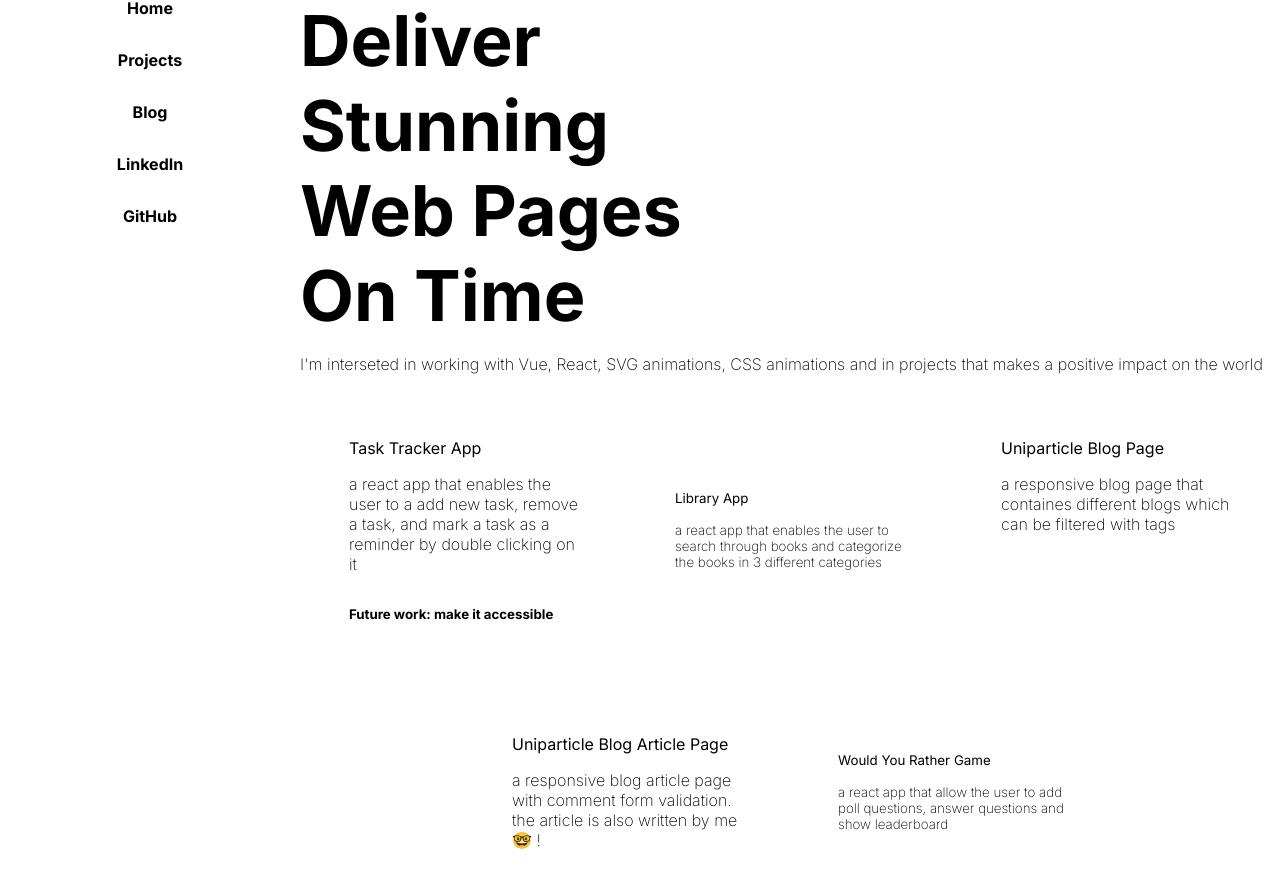
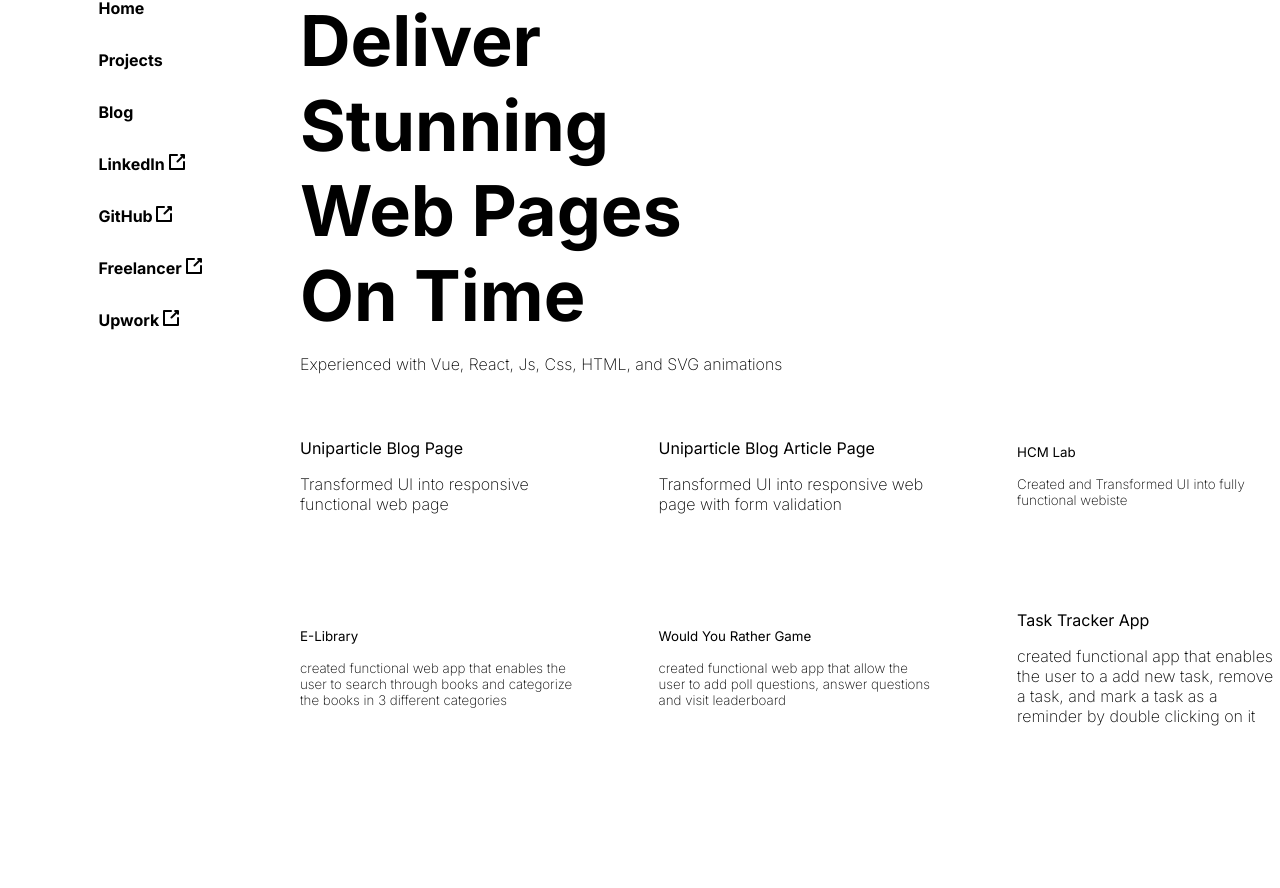
Before and after one commit to sarahbahy/sarahbahy.github.io, a React (Create React App) app: page /projects in a window 1280 px wide. Shown: the part 362-1250 px from the top of the page. After the commit the page ends 1152 px from the top, so only its background shows below. Built offline with nearby package versions, Linux system fonts and the light colour scheme.

Commit message:
projects layout+text+newtab icon

```diff
--- a/src/components/blog.js
+++ b/src/components/blog.js
@@ -1,13 +1,14 @@
 import { useState } from 'react';
 const Blog = () => {
     return (
-      <section className=" projects">
-      <p className=" projects__title regular capitalize"><strong>Love</strong></p>
-        <p className=" projects__title regular capitalize"><strong>to share</strong></p>
-        <p className=" projects__title regular capitalize"><strong>my experience</strong></p>
-        <p className=" projects__title regular capitalize"><strong>with you</strong></p>
-      <p className=" projects__subtitle light">Nothing to see here right now</p>
-
+      <section className=" blog">
+      <div className=" headline">
+      <p className=" headline__text regular capitalize"><strong>Love</strong></p>
+        <p className=" headline__text regular capitalize"><strong>to share</strong></p>
+        <p className=" headline__text regular capitalize"><strong>my experience</strong></p>
+        <p className=" headline__text regular capitalize"><strong>with you</strong></p>
+      <p className=" headline__subtext light">Nothing to see here right now</p>
+      </div>
       </section>
     )
 }
--- a/src/components/header.js
+++ b/src/components/header.js
@@ -1,14 +1,19 @@
 import { useState } from 'react';
 import {  Link } from "react-router-dom";
+import newTab from '../newTab.png';
 const Header = () => {
     return (
 
             <nav className={"header"}>
+              <div className={"header__links"}>
               <Link to="/">Home</Link>
               <Link to="/projects">Projects</Link>
               <Link to="/blog">Blog</Link>
-              <a href="https://www.linkedin.com/in/sarah-bahi/" rel="noreferrer" target="_blank" >LinkedIn</a>
-              <a href="https://github.com/sarahbahy" rel="noreferrer" target="_blank" >GitHub</a>
+              <a href="https://www.linkedin.com/in/sarah-bahi/" rel="noreferrer" target="_blank" >LinkedIn <img src={newTab}  alt="logo" /> </a>
+              <a href="https://github.com/sarahbahy" rel="noreferrer" target="_blank" >GitHub <img src={newTab}  alt="logo" /> </a>
+              <a href="https://www.freelancer.com/u/sarahbahy" rel="noreferrer" target="_blank" >Freelancer <img src={newTab}  alt="logo" /> </a>
+              <a href="https://www.upwork.com/freelancers/~019612154dd713acc9?s=1110580755057594368" rel="noreferrer" target="_blank" >Upwork <img src={newTab}  alt="logo" /> </a>
+              </div>
             </nav>
     )
 }
--- a/src/components/logo.js
+++ b/src/components/logo.js
@@ -6,7 +6,7 @@ const Logo = () => {
             <ul className={"logo"}>
               <img src={logo}  alt="logo" />
               <div className={"logo__text-wrapper"}>
-          <h3 className=" bold capitalize"><em>Sarah Bahi</em></h3>
+          <h3 className=" bold capitalize">Sarah Bahi</h3>
           <p className=" regular capitalize">Front-end Developer</p>
           </div>
             </ul>
--- a/src/components/projects.js
+++ b/src/components/projects.js
@@ -7,27 +7,32 @@ const Projects = () => {
         <p className=" projects__title regular capitalize"><strong>Stunning</strong></p>
         <p className=" projects__title regular capitalize"><strong>Web Pages</strong></p>
         <p className=" projects__title regular capitalize"><strong>on time</strong></p>
-      <p className=" projects__subtitle light">I'm interseted in working with Vue, React, SVG animations, CSS animations
-        and in projects that makes a positive impact on the world</p>
+      <p className=" projects__subtitle light">Experienced with Vue, React, Js, Css, HTML, and SVG animations</p>
       <div className=" projects__collection">
-        <a className="collection__card" href="https://sarahbahy.github.io/react-task-tracker/" rel="noreferrer" target="_blank">
-          <h4 className="card__title regular capitalize">Task Tracker App</h4>
-          <p className="card__details light">a react app that enables the user
-          to a add new task, remove a task, and mark a task as a reminder by double clicking on it </p>
-          <h5 className="card__details bold"><strong>Future work:</strong> make it accessible </h5>
-        </a>
-        <NotActiveButton title="Library App" description="a react app that enables the user to search through books
-            and categorize the books in 3 different categories"/>
+
 
         <a className="collection__card" href="https://blog.uniparticle.com/" rel="noreferrer" target="_blank" >
           <h4 className="card__title regular capitalize">Uniparticle Blog Page</h4>
-          <p className="card__details light">a responsive blog page that containes different blogs which can be filtered with tags</p>
+          <p className="card__details light">Transformed UI into responsive functional web page</p>
         </a>
+
         <a className="collection__card" href="https://blog.uniparticle.com/article/8" rel="noreferrer" target="_blank">
           <h4 className="card__title regular capitalize">Uniparticle Blog Article Page</h4>
-          <p className="card__details light">a responsive blog article page with comment form validation.<br/> the article is also written by me &#x1F913;	! </p>
+          <p className="card__details light">Transformed UI into responsive web page with form validation</p>
         </a>
-        <NotActiveButton title="Would You Rather Game" description="a react app that allow the user to add poll questions, answer questions and show leaderboard "/>
+
+        <NotActiveButton title="HCM Lab" description="Created and Transformed UI into fully functional webiste"/>
+
+        <NotActiveButton title="E-Library" description="created functional web app that enables the user to search through books
+            and categorize the books in 3 different categories"/>
+
+        <NotActiveButton title="Would You Rather Game" description="created functional web app that allow the user to add poll questions, answer questions and visit leaderboard "/>
+
+        <a className="collection__card" href="https://sarahbahy.github.io/react-task-tracker/" rel="noreferrer" target="_blank">
+          <h4 className="card__title regular capitalize">Task Tracker App</h4>
+          <p className="card__details light">created functional app that enables the user
+          to a add new task, remove a task, and mark a task as a reminder by double clicking on it </p>
+        </a>
       </div>
       </section>
     )
--- a/src/scss/App.scss
+++ b/src/scss/App.scss
@@ -7,6 +7,7 @@
 @import "header.scss";
 @import "main.scss";
 @import "projects.scss";
+@import "blog.scss";
 a{
     text-decoration: none;
     cursor: pointer;
@@ -35,9 +36,8 @@ a{
 .app{
     overflow: hidden;
     width: 100%;
-    overflow-y: scroll;
+    // overflow-y: scroll;
     background: white;
-   margin-top:10rem;
     &__bg{
         width: 100%;
         position: absolute;
--- /dev/null
+++ b/src/scss/blog.scss
@@ -0,0 +1,13 @@
+.blog{
+    .headline{
+    &__text{
+        color: $black;
+        font-size: 70px;
+        cursor: default;
+    }
+    &__subtext{
+        color: $black;
+        padding: 1rem 0;
+    }
+}
+}
--- a/src/scss/buttons.scss
+++ b/src/scss/buttons.scss
@@ -2,9 +2,9 @@
     border: 0;
     border-radius: 0;
     display: block;
-    padding: 0.5rem 1.5rem;
+    // padding: 0.5rem 1.5rem;
     cursor: pointer;
-    margin: 0.5rem;
+    // margin: 0.5rem;
     cursor: pointer;
     font-family: 'Rubik', sans-serif;
     background-color:transparent;
--- a/src/scss/header.scss
+++ b/src/scss/header.scss
@@ -1,12 +1,16 @@
 .header{
-    @include d-flex-column;
-    // justify-content: center;
-    align-items: center;
+    @include d-flex-row;
+    justify-content: center;
+
     flex-basis: 300px;
+    &__links{
+        @include d-flex-column;
+
         a{
             color:$black;
             cursor: pointer;
             font-weight: bold;
             margin-bottom: 2rem;
         }
+    }
 }
--- a/src/scss/logo.scss
+++ b/src/scss/logo.scss
@@ -1,4 +1,5 @@
 .logo{
+    margin-top:10rem;
     @include d-flex-row;
     // align-items: center;
     height:200px;
--- a/src/scss/main.scss
+++ b/src/scss/main.scss
@@ -2,7 +2,6 @@
 .main{
     @include d-flex-row;
     // align-items: center;
-    // min-height: calc(100vh - 200px);
     .slogen{
         cursor: default;
         &__title{
--- a/src/scss/projects.scss
+++ b/src/scss/projects.scss
@@ -13,14 +13,10 @@
         padding: 1rem 0;
     }
     &__collection{
-        display: flex;
-        @media(min-width:$ipadpro){justify-content: center;}
-        flex-wrap: wrap;
-        z-index:3;
+        margin: 3rem 0;
+        display: grid;
+        @media(min-width:$ipadpro){grid-template-columns: auto auto auto; gap:5rem;}
         .collection__card{
-            @media(min-width:$ipadpro){width: calc(90% / 3);}
-           padding: 2rem;
-           margin: 1rem;
            display: block;
            transition: background-color 0.5s;
            text-align: left;
```
Also changed, not shown: src/newTab.png (added).
